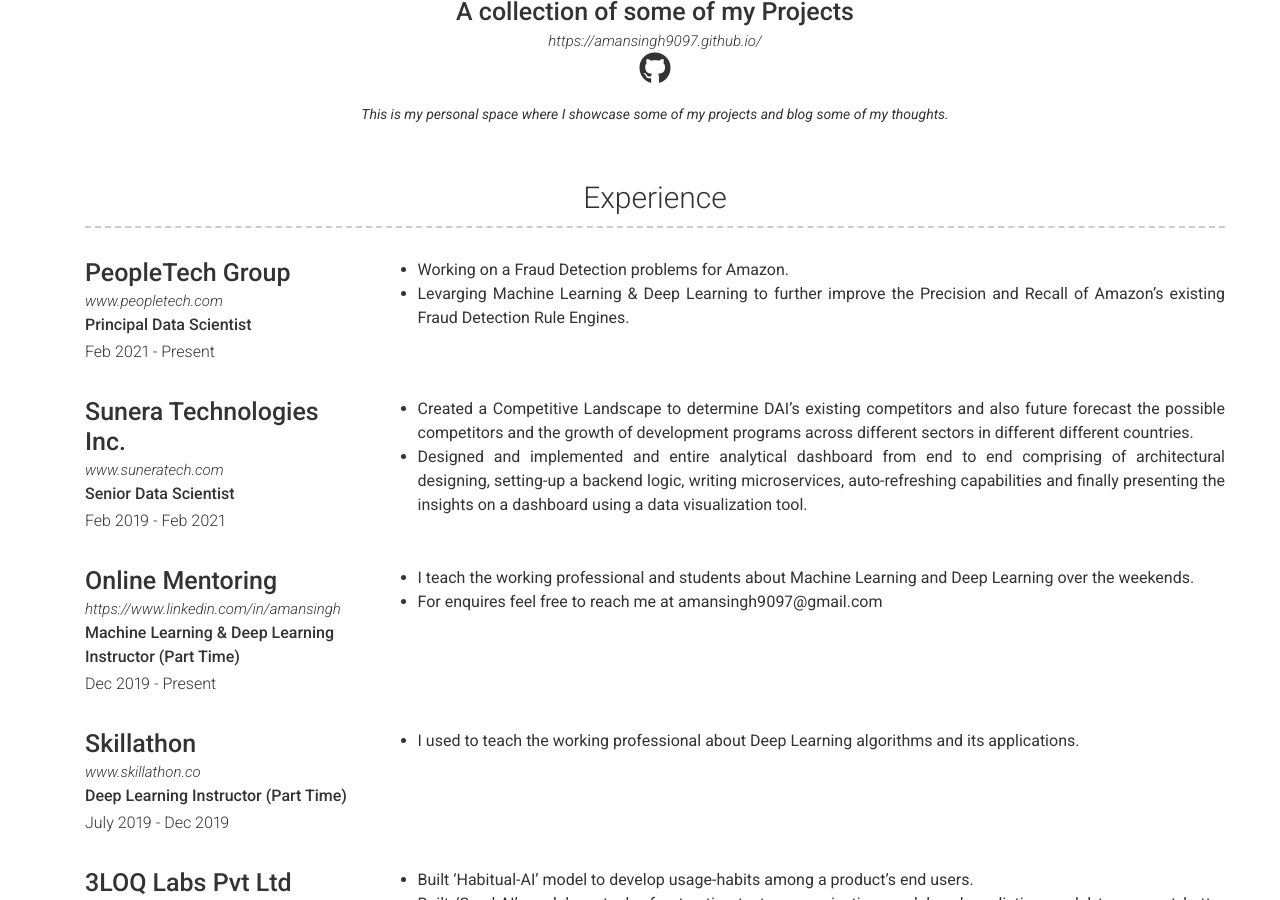
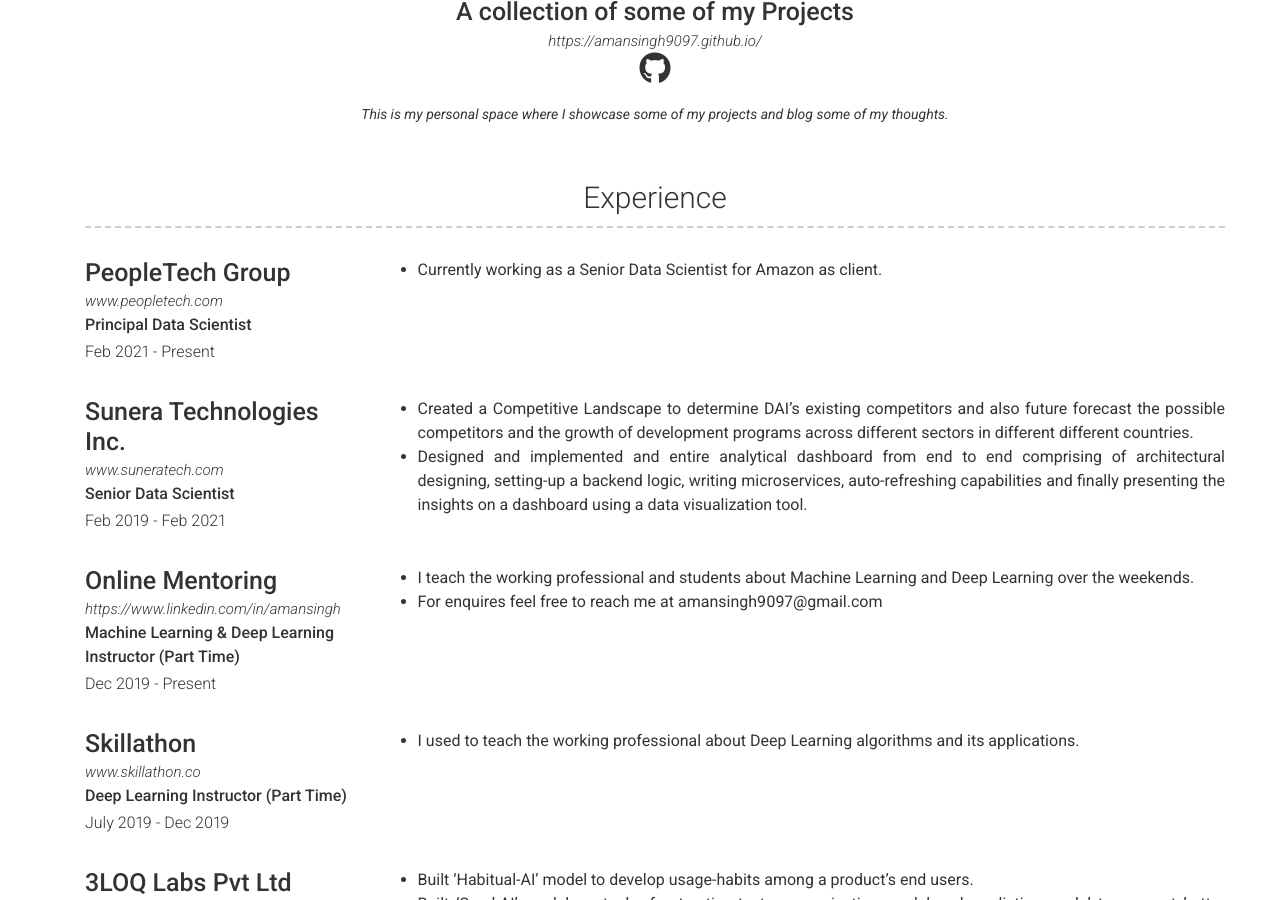
Before and after one commit to amansingh9097/portfolio, a Jekyll site: the page built from index.md, in a window 1280 px wide and 900 px high, scrolled down 654 px. Built offline with Jekyll 4.4.1, drawn with Linux system fonts in a browser that asks for light colours; nearby versions of some CDN libraries.

Commit message:
Update experience.yml

```diff
--- a/_data/experience.yml
+++ b/_data/experience.yml
@@ -4,8 +4,7 @@
   job_title: Principal Data Scientist
   dates: Feb 2021 - Present
   description: | # this will include new lines to allow paragraphs
-    - Working on a Fraud Detection problems for Amazon.
-    - Levarging Machine Learning & Deep Learning to further improve the Precision and Recall of Amazon's existing Fraud Detection Rule Engines.
+    - Currently working as a Senior Data Scientist for Amazon as client.
 
 - layout: left
   company: Sunera Technologies Inc.
```
